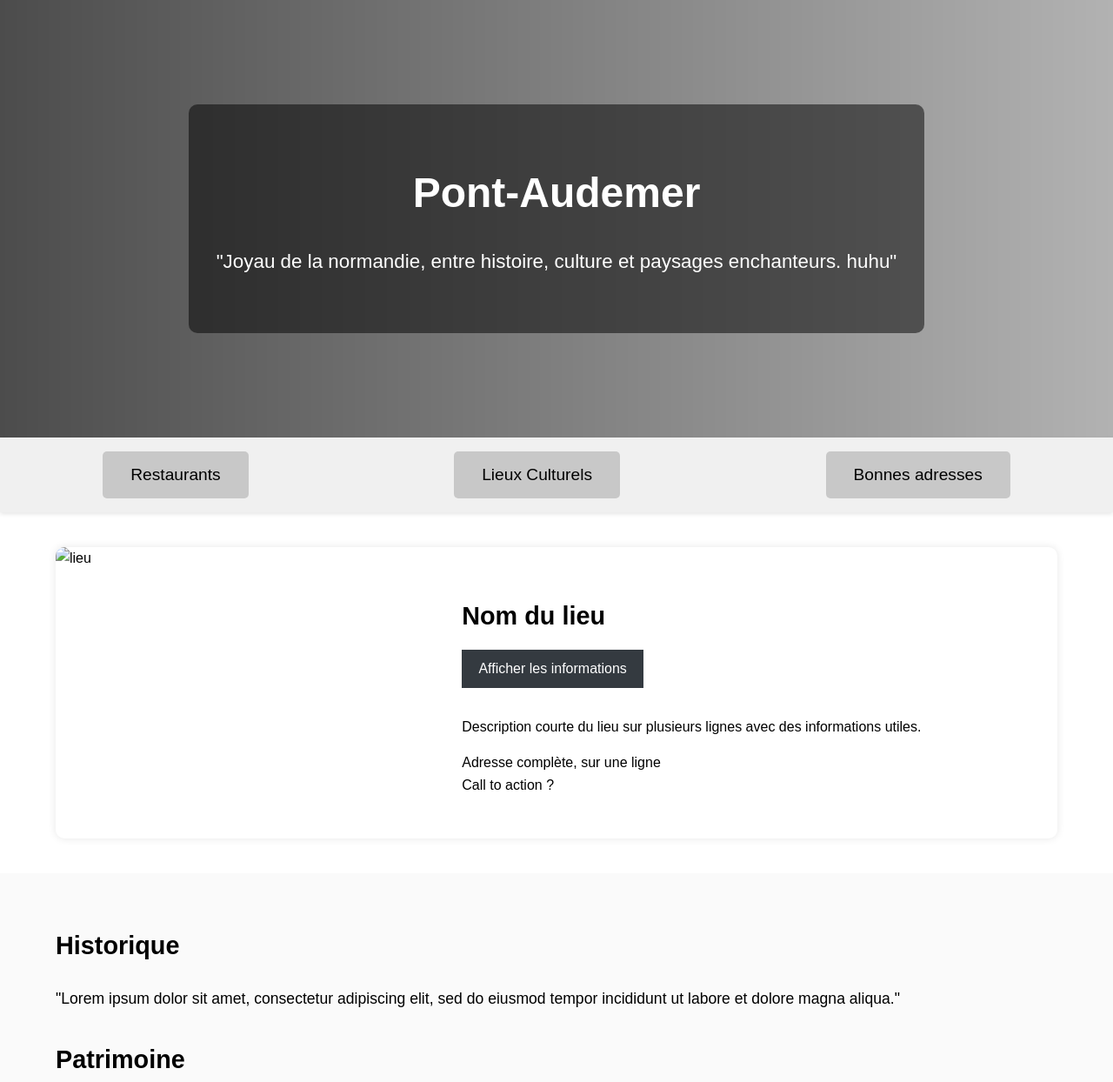
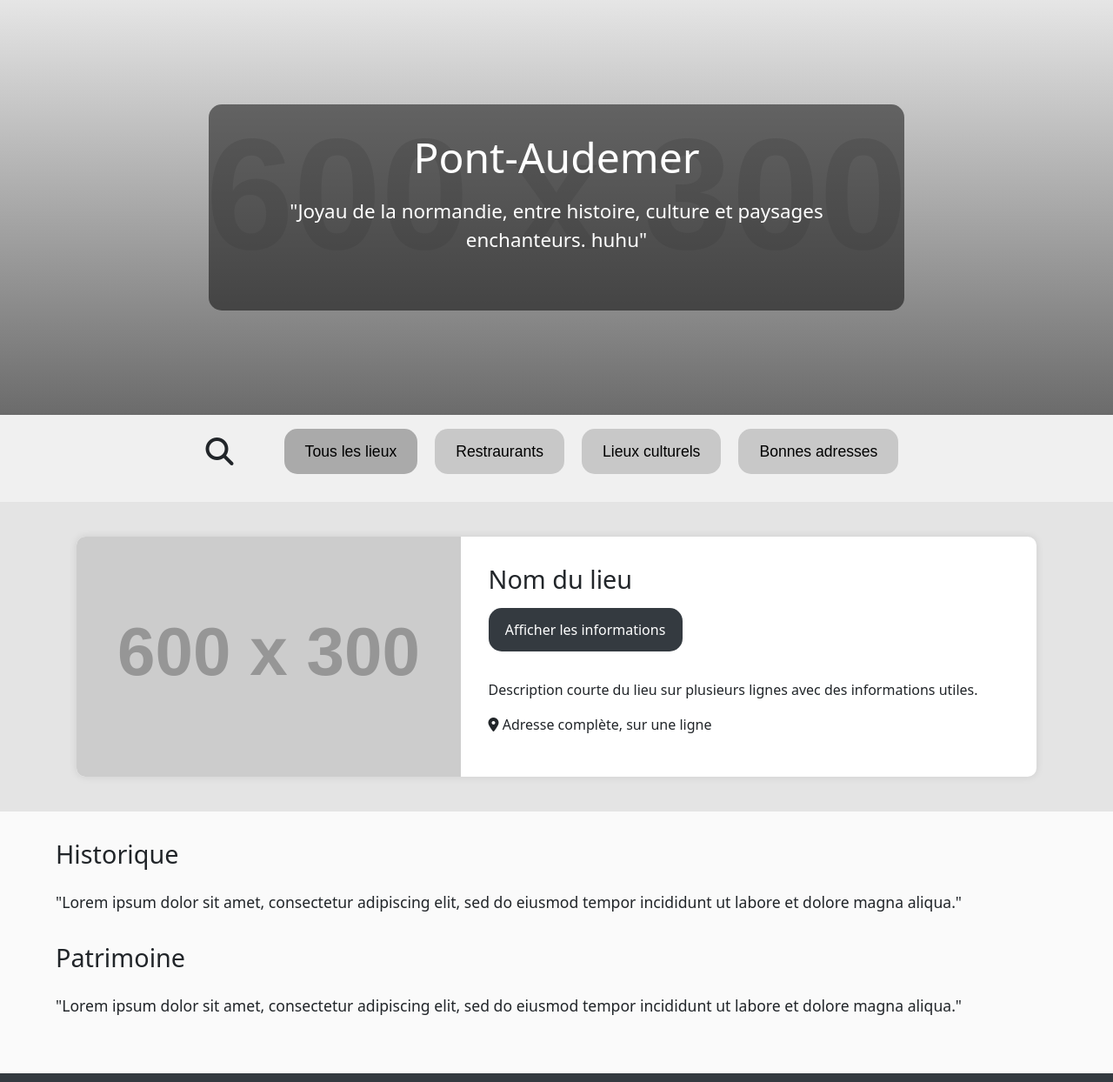
Before and after one commit to Isaacsehim/TravailenGroupe2, a website: page index.html in a window 1280 px wide. Shown: the top 1244 px of the page at 87% size. Drawn offline with nearby package versions, Linux system fonts and the light colour scheme; placeholder pictures from the web are drawn by us.

Commit message:
ajout structure du site V1

```diff
--- a/css/style.css
+++ b/css/style.css
@@ -8,22 +8,27 @@ body {
 
 /* Section Accueil */
 .section-accueil {
-    background: linear-gradient(to right, rgba(0, 0, 0, 0.7), rgba(0, 0, 0, 0.3)), url('images/pont-audemer.jpg');
+    background:url(https://placehold.co/600x300/png);
     background-size: cover;
     background-position: center;
     color: white;
     text-align: center;
-    padding: 15vh 5%;
+}
+
+.accueil-gradient {
+    background: linear-gradient(0deg, rgb(107, 107, 107),  rgba(255, 255, 255, 0.5));
+    width:100%;
     display: flex;
     align-items: center;
     justify-content: center;
+    padding: 15vh 5%;
 }
 
 .accueil-conteneur {
     max-width: 800px;
     background: rgba(0, 0, 0, 0.5);
     padding: 2rem;
-    border-radius: 10px;
+    border-radius: 15px;
 }
 
 .accueil-titre {
@@ -36,30 +41,94 @@ body {
     margin-bottom: 2rem;
 }
 
-/* Barre de navigation */
+.accueil-box {
+    width:100%;
+    background:rgb(107, 107, 107);
+    padding:0px;
+    margin:0px;
+}
+
+.accueil-box p {
+    font-size:1rem;
+    text-align:center;
+}
+
+/* Barre de navigations/onglets */
 .barre-navigation {
     display: flex;
-    justify-content: space-around;
+    flex-direction: row;
+    justify-content:center;
+    align-items: center;
+    gap:3rem;
     background: rgb(240, 240, 240);
     padding: 1rem 0;
     box-shadow: 0 2px 5px rgba(0, 0, 0, 0.1);
 }
 
-.bouton-navigation {
+.barre-navigation i {
+    font-size:2rem;
+    margin-top:-1rem;
+}
+
+/*Boutons Onglets*/
+
+#pills-resto-tab,#pills-culture-tab,#pills-adresse-tab,#pills-all-tab {
     font-size: 1.1rem;
     background: rgb(200, 200, 200);
     border: none;
     padding: 0.8rem 1.5rem;
     border-radius: 5px;
-    cursor: pointer;
-    transition: background 0.3s ease;
+    transition:0.3s ease;
+    color:#000;
+    margin:0px 10px;
+    font-family: arial;
+    border-radius:15px;
 }
 
-.bouton-navigation:hover {
+#pills-resto-tab.active {
+    background: rgb(170, 170, 170);
+
+}
+
+#pills-culture-tab.active {
+    background: rgb(170, 170, 170);
+
+}
+
+#pills-adresse-tab.active {
+    background: rgb(170, 170, 170);
+
+}
+
+#pills-all-tab.active {
     background: rgb(170, 170, 170);
 }
 
+.nav-link {
+    font-family: playfair display;
+    font-weight: 600;
+    font-size: 1.5rem;
+    background: #fff;
+    color: #DD7230;
+}
+
+/*Contenu des Onglets*/
+
+.nav-content {
+    background:#E4E4E4;
+    width:100%;
+    height:auto;
+    display:flex;
+    justify-content: center;
+    align-items: center;
+}
+
+.nav-content.active {
+    display:block;
+}
+
 /* Carte Lieu */
+
 .carte-lieu {
     display: flex;
     margin: 5vh auto;
@@ -94,7 +163,8 @@ body {
     margin-bottom: 1rem;
     font-size: 1rem;
     cursor: pointer;
-    transition: background 0.3s ease;
+    transition: 0.3s ease;
+    border-radius:15px;
 }
 
 .bouton-informations:hover {
@@ -106,6 +176,42 @@ body {
     font-size: 1rem;
     margin-top: 1rem;
 }
+
+.adresse-lieu i {
+    font-size:1rem;
+}
+
+/*MODAL*/
+.modal-content {
+    width:700px;
+}
+
+.modal-body {
+    padding:0px;
+    margin:0px;
+}
+
+.modal-body p {
+    font-size:1rem;
+    text-align:justify;
+}
+
+.modal-body i {
+    font-size:1rem;
+
+}
+
+.modal-body span {
+    font-weight:600;
+    font-size:1.2rem;
+}
+
+.img-cover {
+    width:100%;
+    padding-bottom:20px;
+}
+
+
 
 /* Section Contenu */
 .section-contenu {
--- a/index.html
+++ b/index.html
@@ -1,43 +1,116 @@
 <!DOCTYPE html>
 <html lang="fr">
+
 <head>
     <meta charset="UTF-8">
     <meta name="viewport" content="width=device-width, initial-scale=1.0">
     <title>Pont-Audemer</title>
+    <link rel="stylesheet" type="text/css" href="css/normalize.css">
     <link rel="stylesheet" href="css/style.css">
+    <link rel="stylesheet" href="node_modules\bootstrap\dist\css\bootstrap.css">
+    <script src="https://kit.fontawesome.com/dd845416b8.js" crossorigin="anonymous"></script>
 </head>
+
 <body>
     <header class="section-accueil">
+        <div class="accueil-gradient">
             <div class="accueil-conteneur">
                 <h1 class="accueil-titre">Pont-Audemer</h1>
-            <p class="accueil-sous-titre">"Joyau de la normandie, entre histoire, culture et paysages enchanteurs. huhu"</p>
+                <p class="accueil-sous-titre">"Joyau de la normandie, entre histoire, culture et paysages enchanteurs.
+                    huhu"
+                </p>
+            </div>
+        </div>
         </div>
     </header>
-    <nav class="barre-navigation">
-        <button class="bouton-navigation">Restaurants</button>
-        <button class="bouton-navigation">Lieux Culturels</button>
-        <button class="bouton-navigation">Bonnes adresses</button>
-    </nav>
-    <main>
+    <section class="barre-navigation">
+        <i class="fa-solid fa-magnifying-glass"></i>
+        <ul class="nav nav-pills mb-3" id="pills-tab" role="tablist">
+            <li class="nav-item" role="presentation">
+                <button class="nav-link active" id="pills-all-tab" data-bs-toggle="pill" data-bs-target="#pills-all"
+                    type="button" role="tab" aria-controls="pills-all" aria-selected="true">Tous les lieux</button>
+            </li>
+            <li class="nav-item" role="presentation">
+                <button class="nav-link" id="pills-resto-tab" data-bs-toggle="pill" data-bs-target="#pills-resto"
+                    type="button" role="tab" aria-controls="pills-resto" aria-selected="false">Restraurants</button>
+            </li>
+            <li class="nav-item" role="presentation">
+                <button class="nav-link" id="pills-culture-tab" data-bs-toggle="pill" data-bs-target="#pills-culture"
+                    type="button" role="tab" aria-controls="pills-culture" aria-selected="false">Lieux
+                    culturels</button>
+            </li>
+            <li class="nav-item" role="presentation">
+                <button class="nav-link" id="pills-adresse-tab" data-bs-toggle="pill" data-bs-target="#pills-adresse"
+                    type="button" role="tab" aria-controls="pills-adresse" aria-selected="false">Bonnes
+                    adresses</button>
+            </li>
+        </ul>
+    </section>
+    <section class="nav-content">
+        <div class="tab-content" id="pills-tabContent">
+            <div class="tab-pane fade show active" id="pills-all" role="tabpanel" aria-labelledby="pills-all-tab"
+                tabindex="0">
                 <section class="carte-lieu">
-            <img src="image.jpg" alt="lieu" class="image-lieu">
+                    <img src="https://placehold.co/600x300/png" alt="lieu" class="image-lieu">
                     <div class="contenu-lieu">
                         <h2 class="titre-lieu">Nom du lieu</h2>
-                <button class="bouton-informations">Afficher les informations</button>
-                <p class="description-lieu">Description courte du lieu sur plusieurs lignes avec des informations utiles.</p>
-                <p class="adresse-lieu">Adresse complète, sur une ligne <br> Call to action ?</p>
+                        <button class="bouton-informations" data-bs-toggle="modal"
+                            data-bs-target="#exampleModal">Afficher les informations</button>
+                        <p class="description-lieu">Description courte du lieu sur plusieurs lignes avec des
+                            informations
+                            utiles.</p>
+                        <p class="adresse-lieu"><i class="fa-solid fa-location-dot"></i> Adresse complète, sur une ligne
+                        </p>
                     </div>
                 </section>
+                <div class="modal fade" id="exampleModal" tabindex="-1" aria-labelledby="exampleModalLabel"
+                    aria-hidden="true">
+                    <div class="modal-dialog">
+                        <div class="modal-content">
+                            <div class="modal-header">
+                                <h1 class="modal-title fs-5" id="exampleModalLabel">Nom du lieu</h1>
+                                <button type="button" class="btn-close" data-bs-dismiss="modal"
+                                    aria-label="Close"></button>
+                            </div>
+                            <div class="modal-body">
+                                <img src="https://placehold.co/600x300/png" class="img-cover">
+                                <span><i class="fa-regular fa-message"></i> Description</span>
+                                <p>Lorem, ipsum dolor sit amet consectetur adipisicing elit. Nemo alias doloremque esse
+                                    amet quisquam. Voluptate nobis animi illum earum ducimus nemo accusantium numquam
+                                    itaque possimus illo omnis laudantium, reiciendis fugit.</p>
+                                <span><i class="fa-solid fa-location-dot"></i> Localisation</span>
+                                <p>Adresse ligne informations, 11700 Code postal Ville</p>
+                            </div>
+                        </div>
+                    </div>
+                </div>
+            </div>
+            <div class="tab-pane fade" id="pills-resto" role="tabpanel" aria-labelledby="pills-resto-tab" tabindex="0">
+                contenu
+            </div>
+            <div class="tab-pane fade" id="pills-culture" role="tabpanel" aria-labelledby="pills-culture-tab"
+                tabindex="0">...</div>
+            <div class="tab-pane fade" id="pills-adresse" role="tabpanel" aria-labelledby="pills-adresse-tab"
+                tabindex="0">...</div>
+        </div>
+    </section>
+
+    <main>
         <section class="section-contenu">
             <h3 class="contenu-titre">Historique</h3>
-            <p class="contenu-texte">"Lorem ipsum dolor sit amet, consectetur adipiscing elit, sed do eiusmod tempor incididunt ut labore et dolore magna aliqua."</p>
+            <p class="contenu-texte">"Lorem ipsum dolor sit amet, consectetur adipiscing elit, sed do eiusmod tempor
+                incididunt ut labore et dolore magna aliqua."</p>
             <h3 class="contenu-titre">Patrimoine</h3>
-            <p class="contenu-texte">"Lorem ipsum dolor sit amet, consectetur adipiscing elit, sed do eiusmod tempor incididunt ut labore et dolore magna aliqua."</p>
+            <p class="contenu-texte">"Lorem ipsum dolor sit amet, consectetur adipiscing elit, sed do eiusmod tempor
+                incididunt ut labore et dolore magna aliqua."</p>
         </section>
     </main>
     <footer class="footer">
         <p class="footer-texte">© 2024 Pont-Audemer. Tous droits réservés | Crew Turbo Flew 2024</p>
     </footer>
+    <script src="node_modules\@popperjs\core\dist\umd\popper.js"></script>
+    <script src="node_modules\bootstrap\dist\js\bootstrap.js"></script>
     <script src="assets/script.js"></script>
 </body>
+
 </html>
```
Also changed, not shown: package.json (added, +15 -0 lines), 1 other file. Lines whose indentation alone changed are shown as unchanged.
